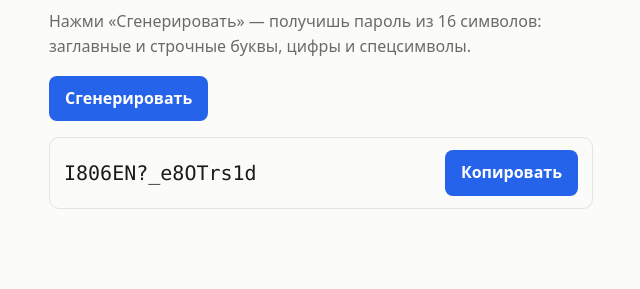
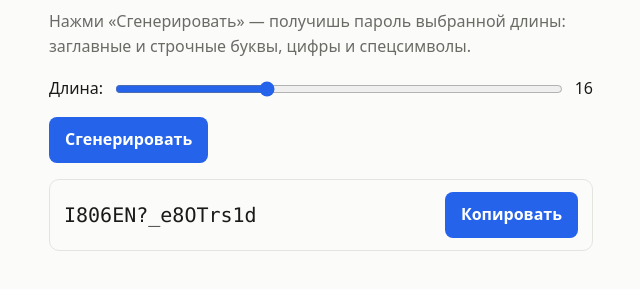
Before and after one commit to urazovagulnar9-create/danial, a plain HTML site: page parol.html in a window 1280 px wide. Both pictures are taken after a click on the button "Сгенерировать". Shown: the part 85-374 px from the top of the page, without its empty margins (319-959 px from the left). Drawn offline with Linux system fonts and the light colour scheme.

Commit message:
feat: ползунок длины пароля

```diff
--- a/parol.html
+++ b/parol.html
@@ -32,6 +32,8 @@
     flex: 1; min-width: 0; font: 1.25rem/1.4 ui-monospace, Menlo, Consolas, monospace;
     overflow-wrap: anywhere;
   }
+  .length { margin: 0 0 1rem; display: flex; align-items: center; gap: 10px; }
+  .length input { flex: 1; accent-color: var(--accent); }
   .copied { margin: 8px 0 0; color: var(--ok); font-weight: 600; }
   .copied:empty { display: none; }
 </style>
@@ -41,7 +43,13 @@
 
   <h1>Генератор паролей</h1>
 
-  <p class="dim">Нажми «Сгенерировать» — получишь пароль из 16 символов: заглавные и строчные буквы, цифры и спецсимволы.</p>
+  <p class="dim">Нажми «Сгенерировать» — получишь пароль выбранной длины: заглавные и строчные буквы, цифры и спецсимволы.</p>
+
+  <p class="length">
+    <label for="length">Длина:</label>
+    <input id="length" type="range" min="8" max="32" value="16">
+    <output id="length-value" for="length">16</output>
+  </p>
 
   <button id="generate" type="button">Сгенерировать</button>
 
@@ -54,7 +62,6 @@
 
 </main>
 <script>
-  const LENGTH = 16;
   const UPPER = 'ABCDEFGHIJKLMNOPQRSTUVWXYZ';
   const LOWER = 'abcdefghijklmnopqrstuvwxyz';
   const DIGITS = '0123456789';
@@ -66,6 +73,8 @@
   const resultBox = document.getElementById('result');
   const passwordBox = document.getElementById('password');
   const copiedBox = document.getElementById('copied');
+  const lengthSlider = document.getElementById('length');
+  const lengthValue = document.getElementById('length-value');
 
   // Случайное целое от 0 до max-1. crypto надёжнее, чем Math.random
   function randomIndex(max) {
@@ -78,10 +87,10 @@
     return chars[randomIndex(chars.length)];
   }
 
-  function makePassword() {
+  function makePassword(length) {
     // По одному символу каждого вида — так они точно будут в пароле
     const chars = [randomChar(UPPER), randomChar(LOWER), randomChar(DIGITS), randomChar(SYMBOLS)];
-    while (chars.length < LENGTH) {
+    while (chars.length < length) {
       chars.push(randomChar(ALL));
     }
     // Перемешиваем, чтобы первые четыре символа не стояли всегда в одном порядке
@@ -93,14 +102,19 @@
   }
 
   generateButton.addEventListener('click', () => {
-    let password = makePassword();
+    let password = makePassword(Number(lengthSlider.value));
     // Новый пароль не должен совпасть с тем, что уже на экране
     while (password === passwordBox.textContent) {
-      password = makePassword();
+      password = makePassword(Number(lengthSlider.value));
     }
     passwordBox.textContent = password;
     resultBox.hidden = false;
     copiedBox.textContent = '';
+  });
+
+  // Число рядом с ползунком показывает выбранную длину
+  lengthSlider.addEventListener('input', () => {
+    lengthValue.textContent = lengthSlider.value;
   });
 
   copyButton.addEventListener('click', async () => {
```
